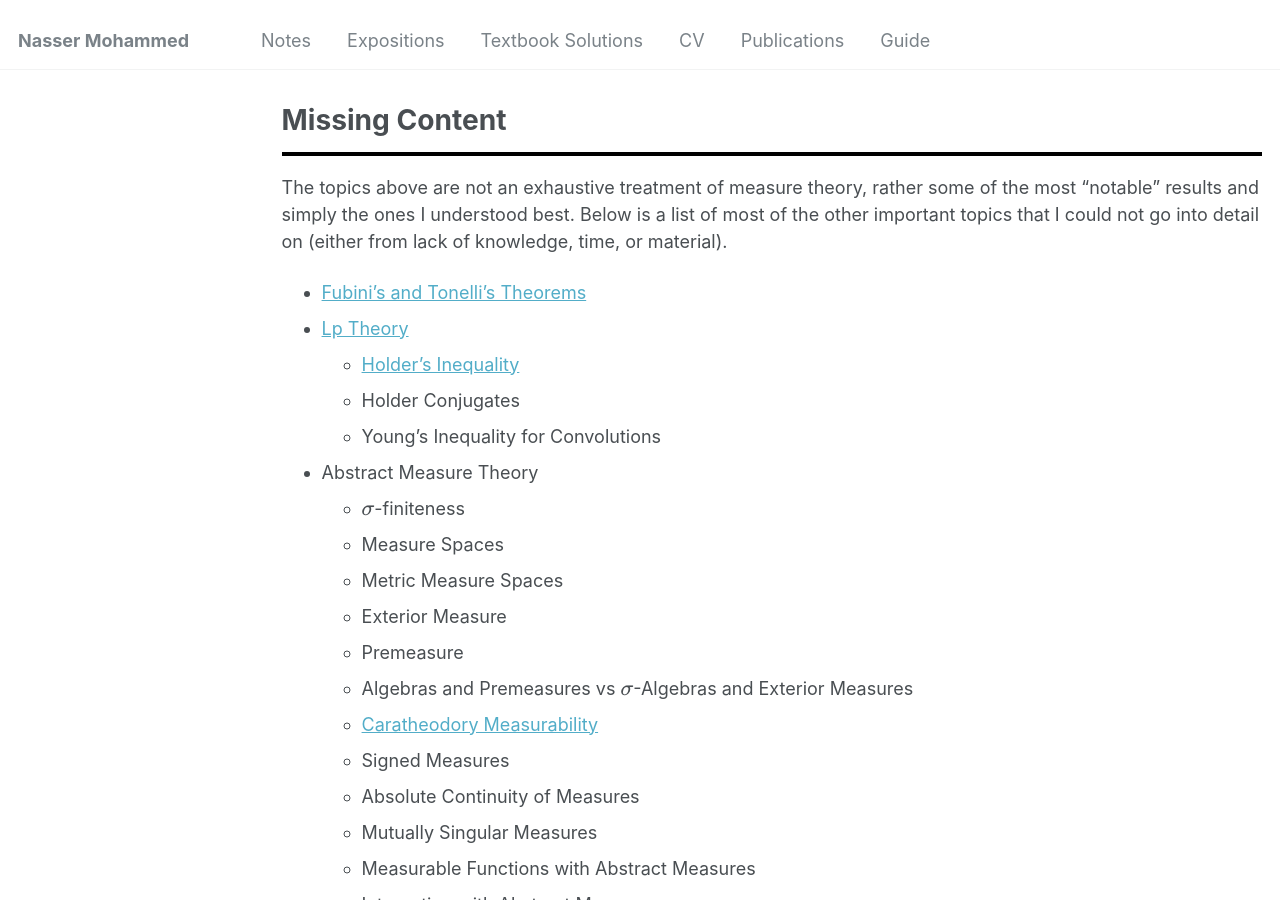
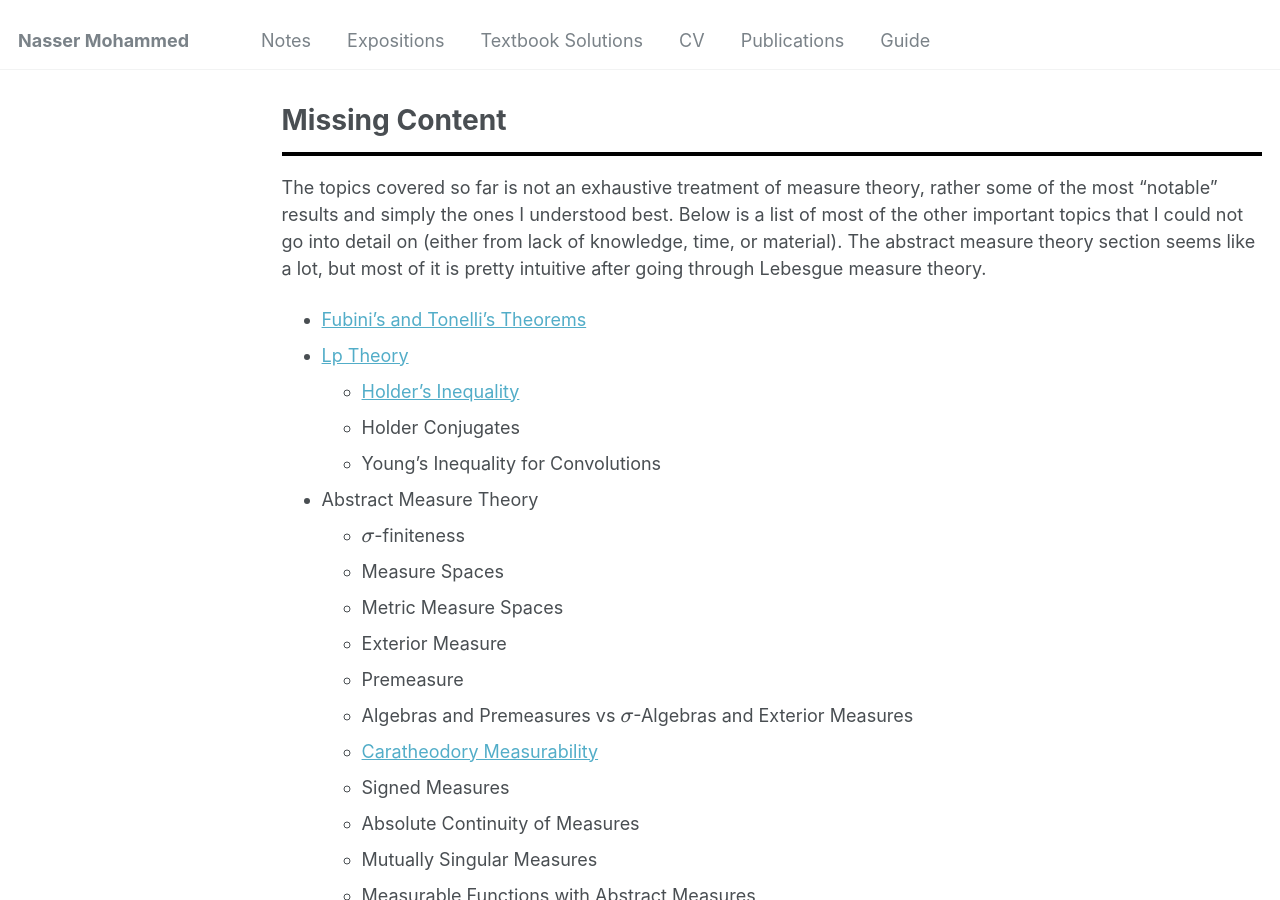
Before and after one commit to Nasser-Mohammed/Nasser-Mohammed.github.io, a Jekyll site: the page built from _pages/notes/analysis/missing.md, in a window 1280 px wide and 900 px high. Built offline with Jekyll 4.4.1, drawn with Linux system fonts in a browser that asks for light colours.

Commit message:
Update missing.md

```diff
--- a/_pages/notes/analysis/missing.md
+++ b/_pages/notes/analysis/missing.md
@@ -5,7 +5,7 @@ permalink: /notes/analysis/missing/
 author_profile: false
 ---
 <hr style="border: 2px solid black;">
-The topics above are not an exhaustive treatment of measure theory, rather some of the most "notable" results and simply the ones I understood best. Below is a list of most of the other important topics that I could not go into detail on (either from lack of knowledge, time, or material).
+The topics covered so far is not an exhaustive treatment of measure theory, rather some of the most "notable" results and simply the ones I understood best. Below is a list of most of the other important topics that I could not go into detail on (either from lack of knowledge, time, or material). The abstract measure theory section seems like a lot, but most of it is pretty intuitive after going through Lebesgue measure theory.
 
 - [Fubini's and Tonelli's Theorems](https://en.wikipedia.org/wiki/Fubini%27s_theorem)
 - [Lp Theory](https://en.wikipedia.org/wiki/Lp_space)
```
